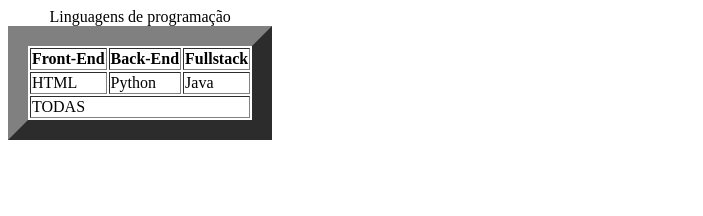
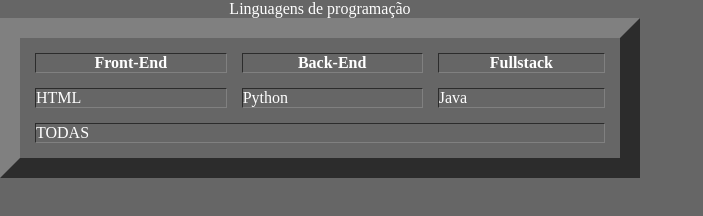
Before and after one commit to Gustavulk/Tabela, a plain HTML site: page index.html in a window 1280 px wide. Shown: the whole page, without its empty margins (0-703 px from the left). Drawn offline with Linux system fonts and the light colour scheme.

Commit message:
Nova demanda 1

```diff
--- a/index.html
+++ b/index.html
@@ -2,12 +2,14 @@
 <html lang="pt-br">
 <head>
     <meta charset="UTF-8">
+    <meta name="description" content="Tabela de exemplo">
     <meta name="viewport" content="width=device-width, initial-scale=1.0">
     <title>Tabela</title>
+    <link rel="stylesheet" href="style.css">
 </head>
 <body>
 
-    <table border="20">
+    <table border="20" cellpadding="50" cellspacing="15" width="50%">
         <caption>Linguagens de programação</caption>
         <thead>
             <tr>
--- /dev/null
+++ b/style.css
@@ -0,0 +1,7 @@
+*{
+    margin: 0;
+    padding: 0;
+    box-sizing: border-box;
+    background-color: #666;
+    color: #fff;
+}
```
